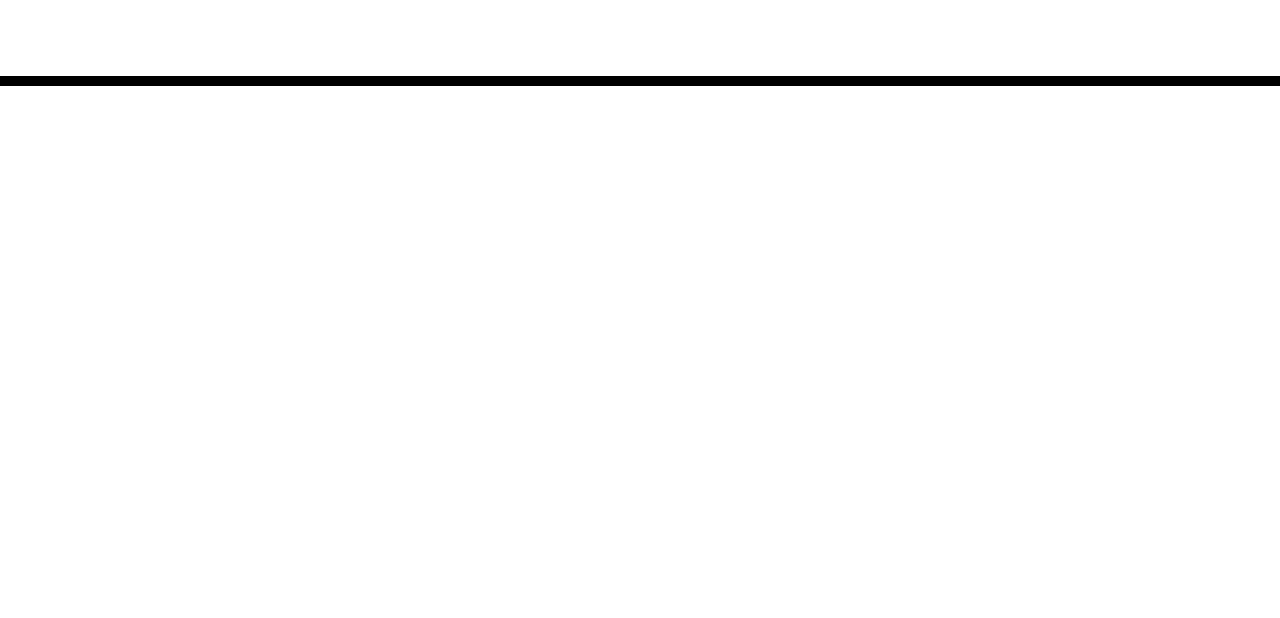
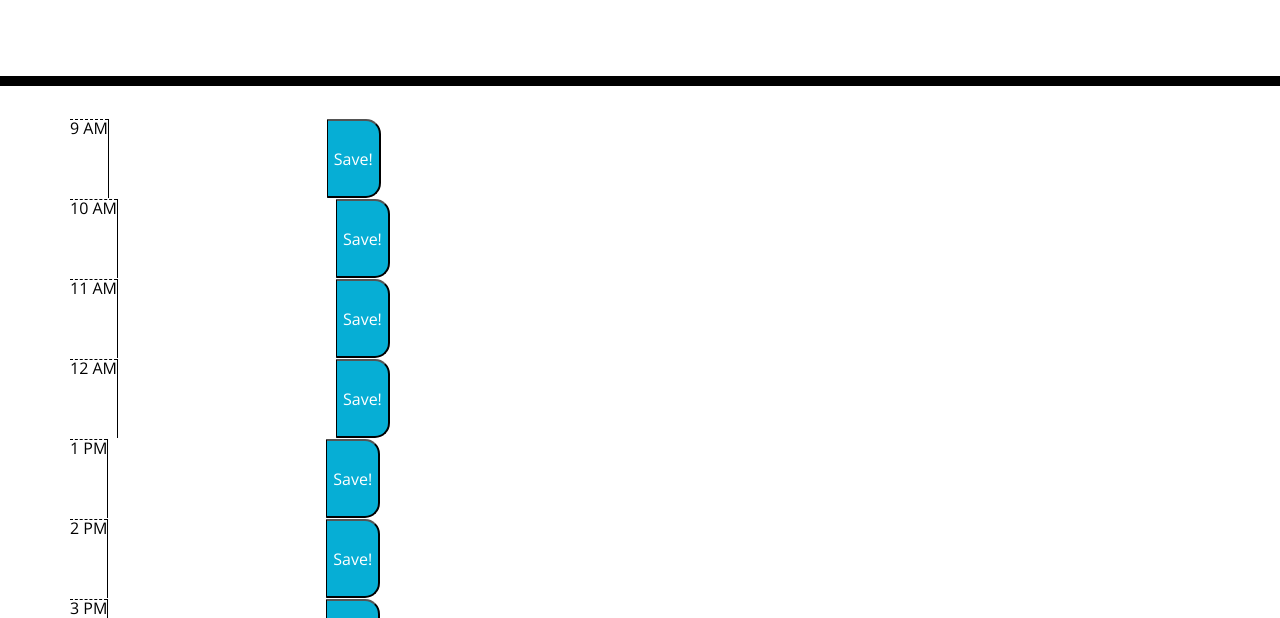
Before and after one commit to rafaykhawar09/Scheduler, a plain HTML site: page index.html in a window 1280 px wide. Shown: the part 182-800 px from the top of the page. Drawn offline with nearby package versions, Linux system fonts and the light colour scheme.

Commit message:
updated scripts

```diff
--- a/index.html
+++ b/index.html
@@ -10,17 +10,20 @@
 			rel="stylesheet"
 			href="https://stackpath.bootstrapcdn.com/bootstrap/4.3.1/css/bootstrap.min.css"
 		/>
+
 		<link
 			rel="stylesheet"
 			href="https://use.fontawesome.com/releases/v5.8.1/css/all.css"
 			integrity="sha384-50oBUHEmvpQ+1lW4y57PTFmhCaXp0ML5d60M1M7uH2+nqUivzIebhndOJK28anvf"
 			crossorigin="anonymous"
 		/>
+
 		<link
 			href="https://fonts.googleapis.com/css?family=Open+Sans&display=swap"
 			rel="stylesheet"
 		/>
-		<link rel="stylesheet" href="style.css" />
+
+		<link rel="stylesheet" href="style.css"/>
 		<title>Work Day Scheduler</title>
 
 		<script src="https://code.jquery.com/jquery-3.4.1.min.js"></script>
@@ -40,7 +43,7 @@
 		</div>
 
 
-		<script src="https://cdnjs.cloudflare.com/ajax/libs/moment.js/2.24.0/moment.min.js"></script>
+		<script src="https://cdnjs.cloudflare.com/ajax/libs/moment.js/2.24.0/moment-with-locales.min.js"></script>
 
 		<script src="script.js"></script>
 	</body>
--- a/script.js
+++ b/script.js
@@ -1,8 +1,9 @@
 
-// var timeArr[]
-//create a for loop that will generate the rows, text area and buttons
+var time = ["9 AM", "10 AM", "11 AM", "12 AM", "1 PM", "2 PM", "3 PM", "4 PM", "5 PM"];
 
 //create elements
+for (let i = 0; i < time.length; i++) {
+
 	var row = $("<div>");
 	var textarea = $("<textarea>");
 	var timeblock = $("<div>");
@@ -15,22 +16,19 @@ row.attr("class", "row");
 
 	row.append(timeblock);
 	timeblock.attr("class", "timeblock");
+	timeblock.append(hour);
+	hour.attr("class", "hour description");
+	hour.text(time[i]);
 
-// //append element from parent element
-// $(".container").append(row);
-// row.append(hour);
-// row.append(description);
-// row.append(saveBtn);
-// description.append(textarea);
-// hour.append(timeblock);
+	row.append(textarea);
 
-// //add text to button
-// saveBtn.text("Save Button");
+	row.append(saveBtn);
+	saveBtn.attr("class", "saveBtn");
+	saveBtn.text("Save!");
+}
 
-// //set class attributes
-// saveBtn.attr("class", "saveBtn");
-// row.attr("class","row");
-// hour.attr("class","hour");
-// hour.text("9am")
-// timeblock.attr("class", "time-block");
-// description.attr("class", "description");
+
+
+const m = moment();
+console.log("Date: " + m.format("dddd MMM Mo YYYY"));
+console.log("Time: " + m.format("LT"));
```
Lines whose indentation alone changed are shown as unchanged.
